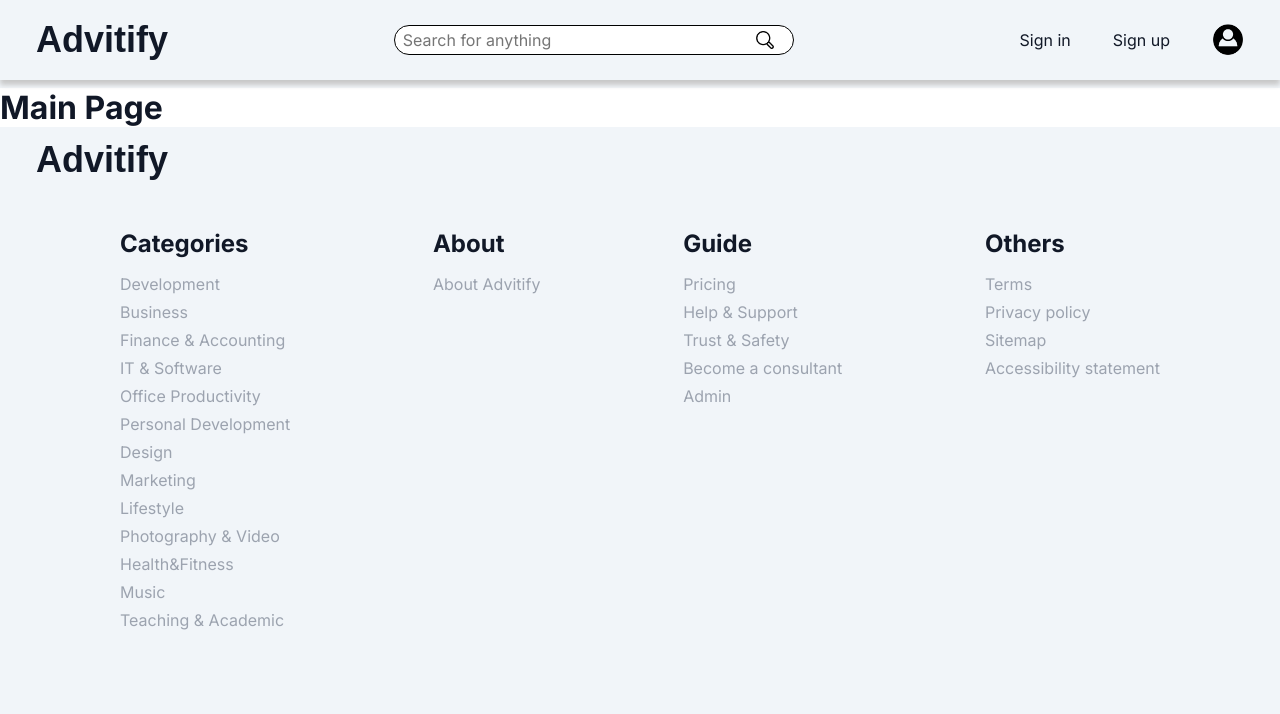
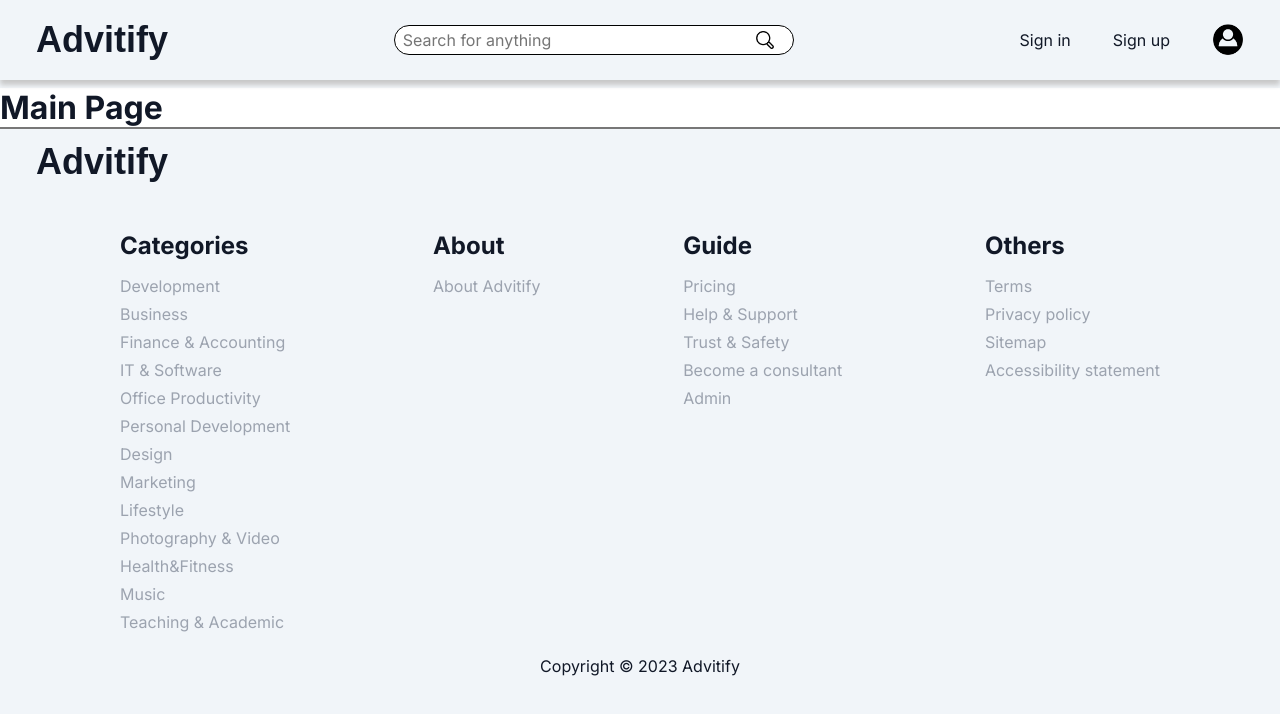
Before and after one commit to onurgolgedar/csis-3275-advitify, a Next.js app: page / in a window 1280 px wide. Shown: the top 714 px of the page. Built offline with nearby package versions, Linux system fonts and the light colour scheme; a web font is replaced by a local one.

Commit message:
bug fix and added copyright

```diff
--- a/app/components/Footer.jsx
+++ b/app/components/Footer.jsx
@@ -26,6 +26,7 @@ const navigationCategories = [{
 }];
 
 export default function Footer() {
+  const year = new Date().getFullYear();
   return (
     <div className={styles.wrapper}>
       <footer className={styles.container}>
@@ -43,7 +44,7 @@ export default function Footer() {
                       category.contents.map((content, index) => {
                         return (
                           <li key={index} className={styles.link}>
-                            <Link href={`/${content}`}>{content}</Link>
+                            <Link href={`/${content.toLocaleLowerCase()}`}>{content}</Link>
                           </li>
                         )
                       })
@@ -54,6 +55,9 @@ export default function Footer() {
             })
           }
         </div>
+        <div className={styles.copyRight}>
+          <span>Copyright &copy; {year} Advitify</span>
+        </div>
       </footer>
     </div>
   )
--- a/app/components/Footer.module.css
+++ b/app/components/Footer.module.css
@@ -2,6 +2,7 @@
   width: 100vw;
   display: flex;
   justify-content: center;
+  border-top: solid #777777 2px;
 }
 
 .container {
@@ -31,9 +32,15 @@
 }
 
 .link {
+  /*  */
 }
 
 .link:hover {
   color: #111827;
+}
 
+.copyRight {
+  display: flex;
+  justify-content: center;
+  margin: 24px 0;
 }
```
Also changed, not shown: app/components/NavBar.jsx (+1 -1 lines).
